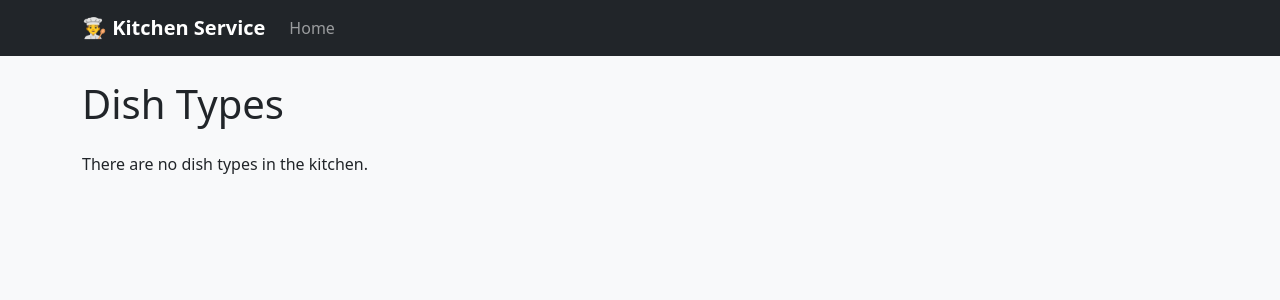
After one commit to YanTumar/py-kitchen-service, a Django app: page /dish-types/ in a window 1280 px wide. The commit adds this page. Shown: the top 300 px of the page. Run offline with Django 5.2, Linux system fonts and the light colour scheme; data that the repository does not hold is empty.

Commit message:
Implement DishType list view and template

```diff
--- a/kitchen/urls.py
+++ b/kitchen/urls.py
@@ -1,8 +1,9 @@
 from django.urls import path
-from .views import index
+from .views import index, DishTypeListView
 
 urlpatterns = [
     path("", index, name="index"),
+    path("dish-types/", DishTypeListView.as_view(), name="dish-type-list"),
 ]
 
 app_name = "kitchen"
--- a/kitchen/views.py
+++ b/kitchen/views.py
@@ -1,4 +1,5 @@
 from django.shortcuts import render
+from django.views import generic
 from .models import Cook, Dish, DishType
 
 def index(request):
@@ -13,3 +14,8 @@ def index(request):
     }
 
     return render(request, "kitchen/index.html", context=context)
+
+class DishTypeListView(generic.ListView):
+    model = DishType
+    context_object_name = "dish_type_list"
+    template_name = "kitchen/dish_type_list.html"
--- /dev/null
+++ b/templates/kitchen/dish_type_list.html
@@ -0,0 +1,18 @@
+{% extends "base.html" %}
+
+{% block content %}
+    <h1 class="mb-4">Dish Types</h1>
+
+    {% if dish_type_list %}
+        <div class="list-group shadow-sm">
+            {% for dish_type in dish_type_list %}
+                <div class="list-group-item list-group-item-action d-flex justify-content-between align-items-center">
+                    {{ dish_type.name }}
+                    <span class="badge bg-primary rounded-pill">ID: {{ dish_type.id }}</span>
+                </div>
+            {% endfor %}
+        </div>
+    {% else %}
+        <p>There are no dish types in the kitchen.</p>
+    {% endif %}
+{% endblock %}
--- a/templates/kitchen/index.html
+++ b/templates/kitchen/index.html
@@ -34,7 +34,7 @@
             <div class="card-body">
                 <h5 class="card-title text-muted">Dish Types</h5>
                 <p class="display-4 fw-bold text-warning">{{ num_dish_types }}</p>
-                <button class="btn btn-outline-warning btn-sm">View Details</button>
+                <a href="{% url 'kitchen:dish-type-list' %}" class="btn btn-outline-warning btn-sm">View Details</a>
             </div>
         </div>
     </div>
```
